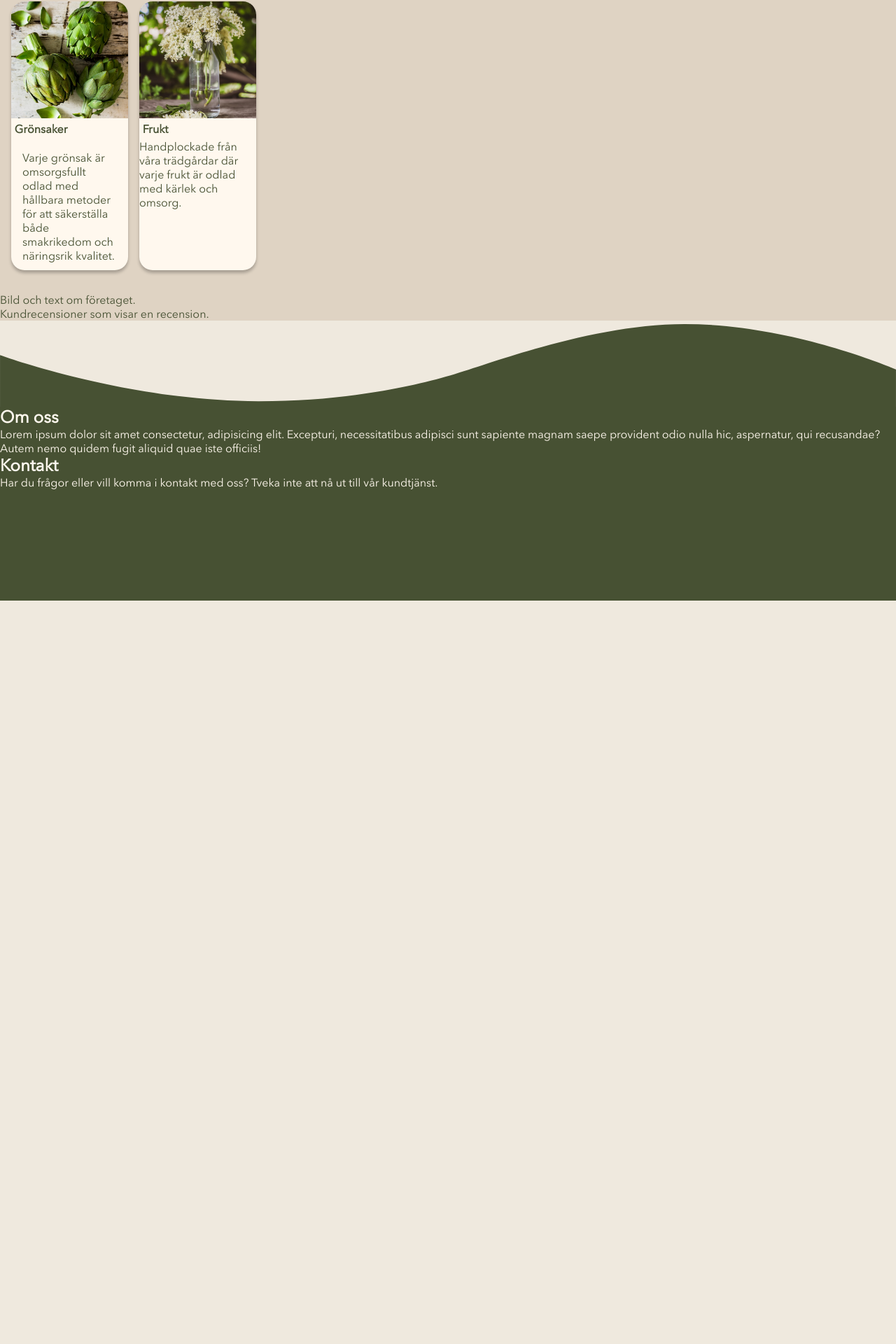
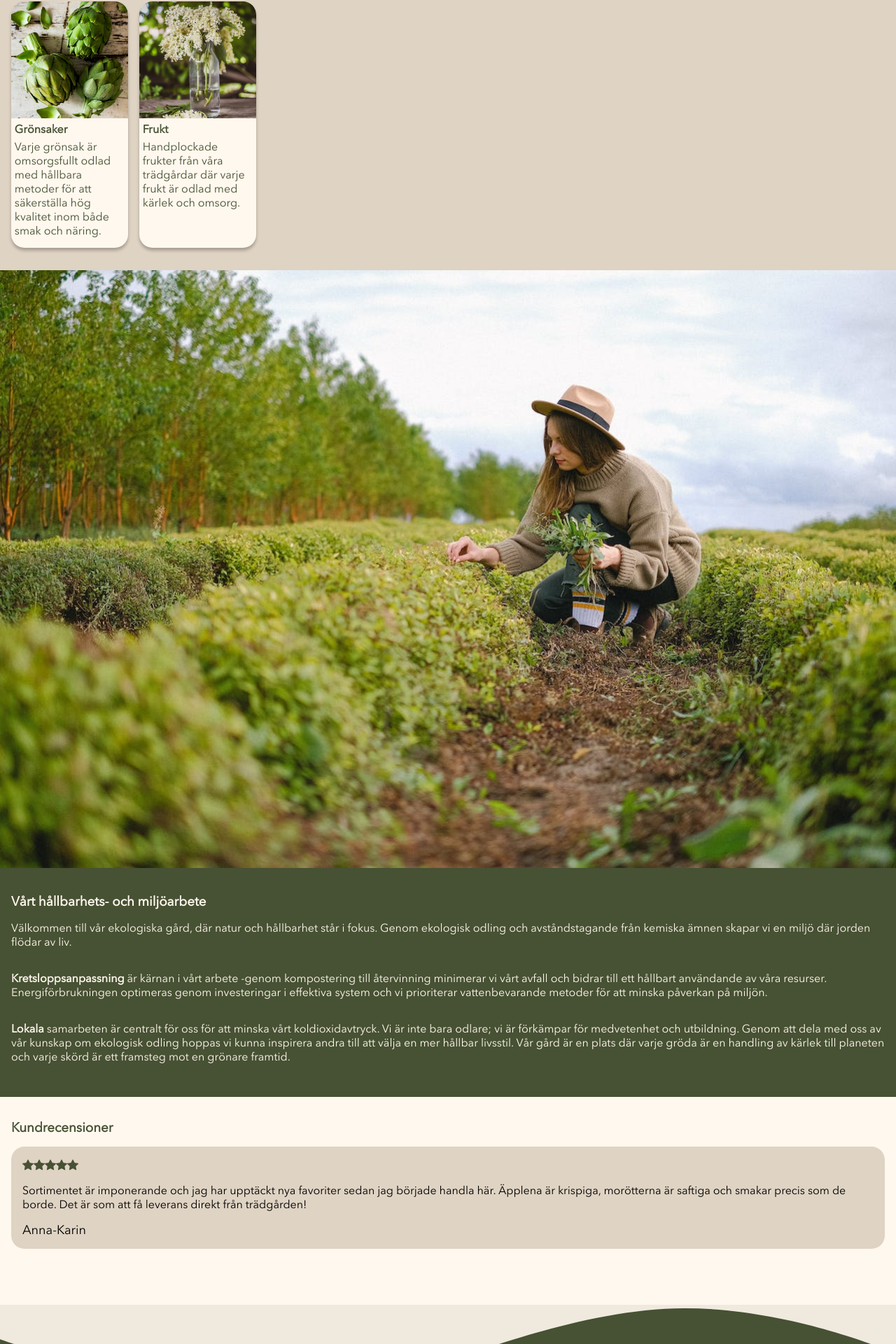
Before and after one commit to f1schhh/Grona-gardar, a Vue app: page / in a window 1280 px wide. Shown: the part 737-2657 px from the top of the page at 70% size. Before the commit the page ends 1595 px from the top, so only its background shows below. Built offline with nearby package versions, Linux system fonts and the light colour scheme.

Commit message:
mobile template done

```diff
--- a/src/views/HomeView.vue
+++ b/src/views/HomeView.vue
@@ -3,10 +3,33 @@ import SearchBar from '../components/SearchBar.vue';
 </script>
 
 <script>
+import database from '../database.json'
+
 export default {
   components: {
     SearchBar,
   },
+
+  data() {
+    return {
+    product:[],
+  };
+  },
+
+  methods: {
+    getProducts(){
+      this.product = database.products
+    },
+
+    goToProducts(){
+      this.$router.push('../views/ProductsPageview.vue')
+    }
+  },
+
+  created() {
+    this.getProducts();
+  },
+
 }
 </script>
 
@@ -22,7 +45,7 @@ export default {
           Vi erbjuder ett brett sortiment av färska och närproducerade livsmedel, allt från grönsaker till frukt. Varje produkt är noggrant utvald, odlad med kärlek och omsorg på våra egna marker.
         </p>
         <div class="div_button_more_products">
-          <button class="button_more_products">Våra produkter<i class="bi bi-arrow-right"></i></button>
+          <button class="button_more_products" @click="goToProducts">Våra produkter<i class="bi bi-arrow-right"></i></button>
         </div>
       </div>
 </section>
@@ -30,7 +53,11 @@ export default {
 <section class="section_season">
   <div>
     <h3>I säsong</h3>
-    <!-- <IN_SEASON_COMPONENT></IN_SEASON_COMPONENT> -->
+    <div>
+    <div class="season_list" v-for="product in products">
+      <p>{{ product.name }}</p>
+    </div>
+  </div>
   </div>
 </section>
 
@@ -58,7 +85,8 @@ export default {
               <h4>Grönsaker</h4>
             </div>
             <p class="p_category">
-              Varje grönsak är omsorgsfullt odlad med hållbara metoder för att säkerställa både smakrikedom och näringsrik kvalitet.
+              Varje grönsak är omsorgsfullt odlad med hållbara metoder för att
+              säkerställa hög kvalitet inom både smak och näring.
             </p>
           </div>
         </li>
@@ -71,8 +99,9 @@ export default {
             <div class="h3_and_heart">
               <h4>Frukt</h4>
             </div>
-              <p>
-                Handplockade från våra trädgårdar där varje frukt är odlad med kärlek och omsorg.
+            <p class="p_category">
+                Handplockade frukter från våra trädgårdar där varje frukt är
+                odlad med kärlek och omsorg.
               </p>
             </div>
         </li>
@@ -80,22 +109,62 @@ export default {
     </div>
 </section>
 
+<section class="section_environment">
+  <div class="block_environment">
+    <div >
+      <img src="../assets/media/pexels-anna-shvets-5231085.jpg" alt="" class="img_environment">
+    </div>
+    <div class="text_environment">
+    <h3>
+      Vårt hållbarhets- och miljöarbete
+    </h3>
+    <p class="p_environment">
+      Välkommen till vår ekologiska gård, där natur och hållbarhet står i fokus.
+      Genom ekologisk odling och avståndstagande från kemiska ämnen skapar vi en
+      miljö där jorden flödar av liv.
+    </p>
+    <p class="p_environment">
+      <span class="new_p">Kretsloppsanpassning</span> är kärnan i vårt arbete
+      -genom kompostering till återvinning minimerar vi vårt avfall och bidrar
+      till ett hållbart användande av våra resurser. Energiförbrukningen optimeras
+      genom investeringar i effektiva system och vi prioriterar vattenbevarande
+      metoder för att minska påverkan på miljön.
+    </p>
+    <p class="p_environment">
+      <span class="new_p">Lokala</span> samarbeten är centralt för oss för att
+      minska vårt koldioxidavtryck. Vi är inte bara odlare; vi är förkämpar för
+      medvetenhet och utbildning. Genom att dela med oss av vår kunskap om
+      ekologisk odling hoppas vi kunna inspirera andra till att välja en mer
+      hållbar livsstil. Vår gård är en plats där varje gröda är en handling av
+      kärlek till planeten och varje skörd är ett framsteg mot en grönare framtid.
+    </p>
+  </div>
+</div>
+</section>
 
-<ul>
+<section class="main_review">
+  <h3>
+    Kundrecensioner
+  </h3>
+      <div class="block_review">
+      <div>
+        <i class="bi bi-star-fill"></i>
+        <i class="bi bi-star-fill"></i>
+        <i class="bi bi-star-fill"></i>
+        <i class="bi bi-star-fill"></i>
+        <i class="bi bi-star-fill"></i>
+      </div>
+        <p class="main_review_text">
+          Sortimentet är imponerande och jag har upptäckt nya favoriter sedan jag
+          började handla här. Äpplena är krispiga, morötterna är saftiga och smakar
+          precis som de borde. Det är som att få leverans direkt från trädgården!
+        </p>
+        <p class="review_signature">
+          Anna-Karin
+        </p>
+      </div>
+</section>
 
-<li>
-  <div>
-    Bild och text om företaget.
-  </div>
-</li>
-
-<li>
-  <div>
-    Kundrecensioner som visar en recension.
-  </div>
-</li>
-
-</ul>
 </article>
 </template>
 
@@ -115,34 +184,33 @@ section {
   padding: 1rem;
   border-radius: 19px;
   width: 80%;
-  margin: auto;
-  margin-top: 4rem;
-  margin-bottom: 3rem;
+  margin: 4rem auto 3rem auto;
+  overflow: auto;
 }
 .main_info_text {
   color: black;
 }
 .div_button_more_products {
-padding-left: 5rem;
+float: right;
 }
 
 .button_more_products {
   background-color: transparent;
   border: 1px solid var(--dark-green);
+  font-size: 15px;
 }
 .section_season {
   background-color: var(--dark-beige);
-  padding: 1rem;
-  padding-top: 2rem;
+  padding: 2rem 1rem 1rem 1rem;
+}
+.season_list{
+  display: flex;
 }
 .section_about {
   background-color: var(--dark-green);
 }
 .block_about{
   padding: 1rem;
-}
-
-.block_about {
   color: var(--light-beige);
 }
 .block_about h3 {
@@ -156,7 +224,7 @@ padding-bottom: 1rem;}
 }
 .specific_product {
   background-color: var(--light-beige);
-  height: 24rem;
+  height: 22rem;
 }
 .img-wrapper {
     width: 10.4375rem;
@@ -165,17 +233,62 @@ padding-bottom: 1rem;}
   .img-wrapper img {
   width: 100%;
   height: 100%;
-  border-top-right-radius: 19px;
-  border-top-left-radius: 19px;
-  border-bottom-left-radius: 0px;
-  border-bottom-right-radius: 0px;
+  border-radius: 19px 19px 0 0;
   object-fit: cover;
   object-position: center;
 }
 
 .p_category {
+  padding: 0 1rem 0.3rem 0.3rem;
+}
+.section_environment {
+  background-color: var(--dark-green);
+  padding-top: 0;
+}
+
+.block_environment{
+  display: flex;
+  flex-direction: column;
+  justify-content: center;
+  color: var(--light-beige);
+}
+.img_environment{
+  width: 100%;
+  height: auto;
+  padding-bottom: 1rem;
+}
+
+.text_environment{
   padding: 1rem;
 }
+.p_environment {
+  padding: 1rem 0;
+}
+.new_p{
+font-weight: bold;
+}
+.main_review {
+  background: var(--light-beige);
+  padding: 2rem 1rem;
+}
+.block_review {
+  background-color: var(--dark-beige);
+  padding: 1rem;
+  border-radius: 19px;
+  margin: auto;
+  margin-top: 1rem;
+  margin-bottom: 3rem;
+}
+.main_review_text {
+  padding-top: 1rem;
+  color: black;
+}
+.review_signature{
+  padding-top: 1rem;
+  font-size: large;
+  color: black;
+}
+
 @media screen and (max-width: 385px) {
   li {
     max-width: 9.5rem;
@@ -187,4 +300,5 @@ padding-bottom: 1rem;}
   }
 }
 
+
 </style>
```
